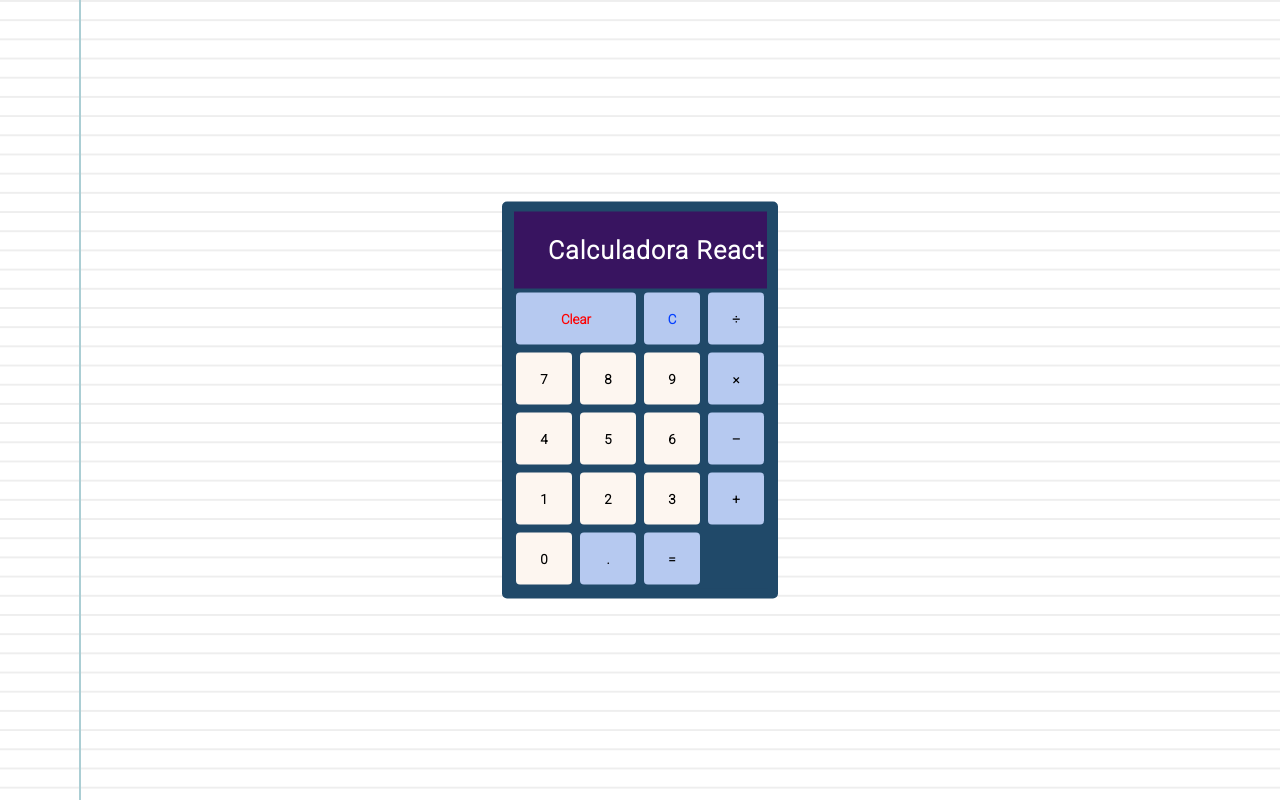
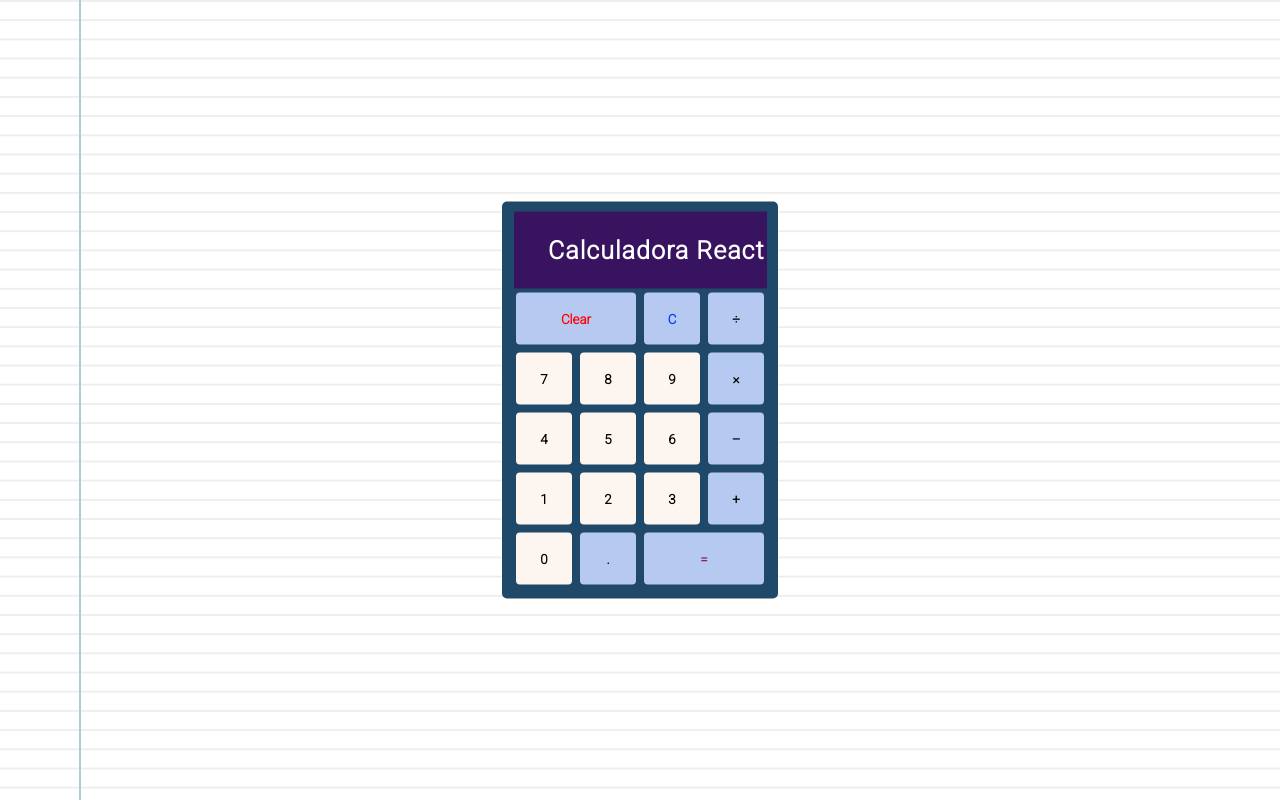
Before and after one commit to JoseAlz/calc-app, a plain HTML site: page index.html in a window 1280 px wide. Drawn offline with Linux system fonts and the light colour scheme.

Commit message:
Update main.178b03cd.css
actualizando css

```diff
--- a/static/css/main.178b03cd.css
+++ b/static/css/main.178b03cd.css
@@ -1,2 +1,2 @@
-@import url(https://fonts.googleapis.com/css2?family=Roboto:wght@300&display=swap);*{font-family:Roboto,sans-serif}body{background-color:#fff;background-image:linear-gradient(90deg,transparent 79px,#abced4 0,#abced4 81px,transparent 0),linear-gradient(#eee .1em,transparent 0);background-size:100% 1.2em;display:-ms-flexbox;display:flex;-ms-flex-pack:center;justify-content:center;-ms-flex-align:center;align-items:center}.container{top:50%;left:50;position:absolute;-ms-transform:translate(-50%,-50%);transform:translate(-50%,-50%);margin:0 auto;width:256px;text-align:center;border:10px solid #204969;background:#204969;border-radius:5px}.keypad{display:-ms-grid;display:grid;-ms-grid-columns:(1fr)[4];grid-template-columns:repeat(4,1fr);grid-auto-rows:minmax(60px,auto)}input[type=text]{height:75px;width:249px;background-color:#381460;border:0;color:#fff;text-align:right;font-size:25px;font-weight:600;letter-spacing:1px}#clear{grid-column:1/3;-ms-grid-row:1;grid-row:1;color:red}#result{grid-column:3/5;-ms-grid-row:5;grid-row:5;color:#84253e}#backspace{color:#033fff}button{margin:4px;border:none;border-radius:4px;cursor:pointer;background:#fdf6f0;font-weight:600}button:active,button:focus,input:active,input:focus{outline:none}.higlight{background:#b6c9f0}
+@import url(https://fonts.googleapis.com/css2?family=Roboto:wght@300&display=swap);*{font-family:Roboto,sans-serif}body{background-color:#fff;background-image:linear-gradient(90deg,transparent 79px,#abced4 0,#abced4 81px,transparent 0),linear-gradient(#eee .1em,transparent 0);background-size:100% 1.2em;display:-ms-flexbox;display:flex;-ms-flex-pack:center;justify-content:center;-ms-flex-align:center;align-items:center}.container{top:50%;left:50;position:absolute;-ms-transform:translate(-50%,-50%);transform:translate(-50%,-50%);margin:0 auto;width:256px;text-align:center;border:10px solid #204969;background:#204969;border-radius:5px}.keypad{display:-ms-grid;display:grid;-ms-grid-columns:(1fr)[4];grid-template-columns:repeat(4,1fr);grid-auto-rows:minmax(60px,auto)}input[type=text]{height:75px;width:249px;background-color:#381460;border:0;color:#fff;text-align:right;font-size:25px;font-weight:600;letter-spacing:1px}#clear{grid-column:1/3;-ms-grid-row:1;grid-row:1;color:red}#calculate{grid-column:3/5;-ms-grid-row:5;grid-row:5;color:#84253e}#backspace{color:#033fff}button{margin:4px;border:none;border-radius:4px;cursor:pointer;background:#fdf6f0;font-weight:600}button:active,button:focus,input:active,input:focus{outline:none}.higlight{background:#b6c9f0}
 /*# sourceMappingURL=main.178b03cd.css.map*/
```
